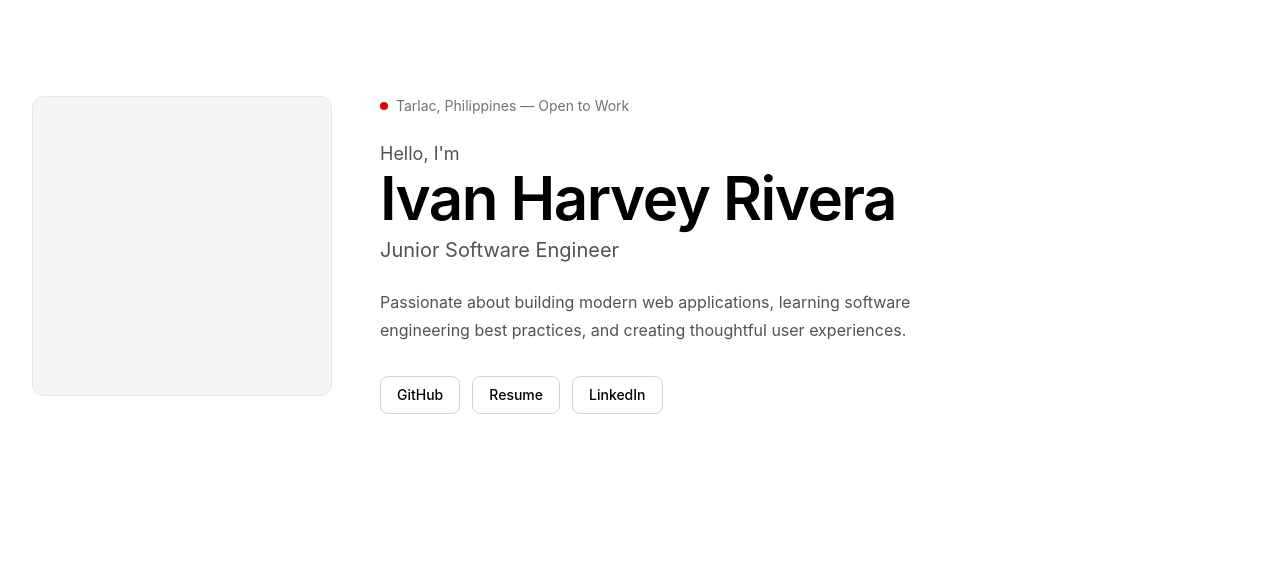
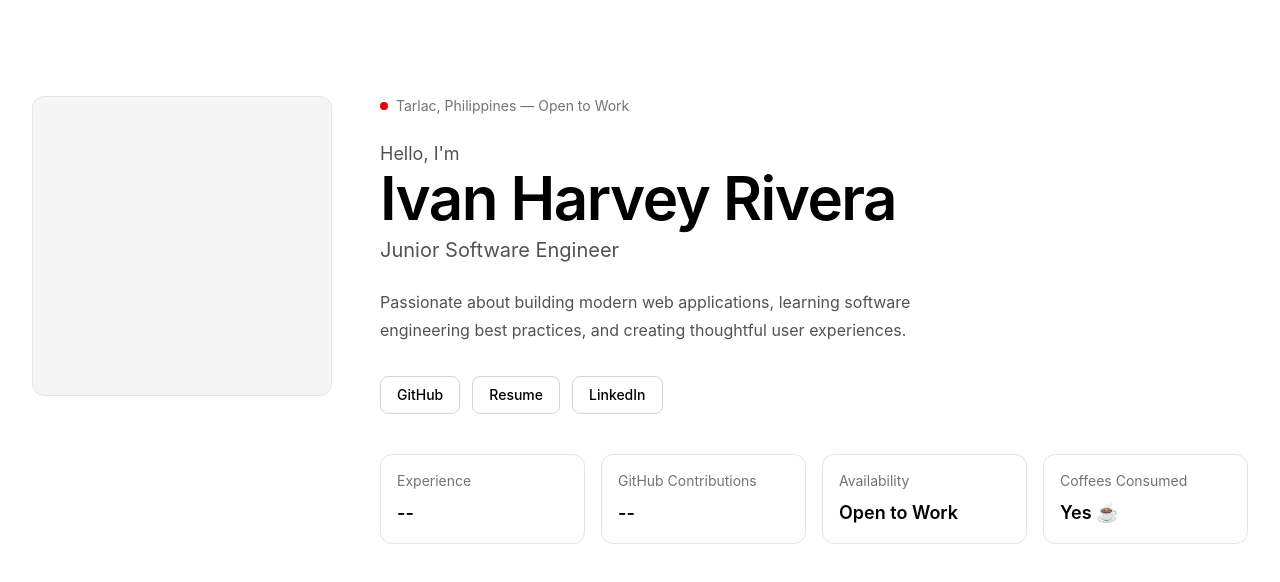
Before and after one commit to The-Young-Swag/Portfolio_DevStudio, a React (Vite) app: page / in a window 1280 px wide. Shown: the top 582 px of the page. Built offline with nearby package versions, Linux system fonts and the light colour scheme.

Commit message:
feat: add hero professional snapshot section

```diff
--- a/src/components/hero/Hero.tsx
+++ b/src/components/hero/Hero.tsx
@@ -1,6 +1,7 @@
 import { Container, Section } from "@/components/layout";
 import { HeroInfo } from "./HeroInfo";
 import { HeroPortrait } from "./HeroPortrait";
+import { HeroStats } from "./HeroStats"
 
 export function Hero() {
     return (
@@ -8,7 +9,11 @@ export function Hero() {
     <Container>
         <div className="grid gap-8 md:grid-cols-[300px_1fr] md:gap-12 items-start">
             <HeroPortrait />
+
+            <div>
                 <HeroInfo />
+                <HeroStats />
+            </div>
         </div>
     </Container>
 </Section>
--- /dev/null
+++ b/src/components/hero/HeroStats.tsx
@@ -0,0 +1,35 @@
+import { StatCard } from "./StatCard";
+
+export function HeroStats() {
+    return (
+        <div
+            className="
+                mt-10
+                grid
+                gap-4
+                sm:grid-cols-2
+                lg:grid-cols-4
+            "
+        >
+            <StatCard
+                label="Experience"
+                value="--"
+            />
+
+            <StatCard
+                label="GitHub Contributions"
+                value="--"
+            />
+
+            <StatCard
+                label="Availability"
+                value="Open to Work"
+            />
+
+            <StatCard
+                label="Coffees Consumed"
+                value="Yes ☕"
+            />
+        </div>
+    );
+}
--- /dev/null
+++ b/src/components/hero/StatCard.tsx
@@ -0,0 +1,28 @@
+type StatCardProps = {
+    label: string;
+    value: string;
+};
+
+export function StatCard({
+    label,
+    value,
+}: StatCardProps) {
+    return (
+        <article
+            className="
+                rounded-xl
+                border
+                border-neutral-200
+                p-4
+            "
+        >
+            <p className="text-sm text-neutral-500">
+                {label}
+            </p>
+
+            <p className="mt-2 text-lg font-semibold">
+                {value}
+            </p>
+        </article>
+    );
+}
--- a/src/components/hero/index.ts
+++ b/src/components/hero/index.ts
@@ -1 +1,5 @@
 export * from "./Hero";
+export * from "./HeroInfo";
+export * from "./HeroPortrait";
+export * from "./HeroStats";
+export * from "./StatCard";
```
Lines whose indentation alone changed are shown as unchanged.
